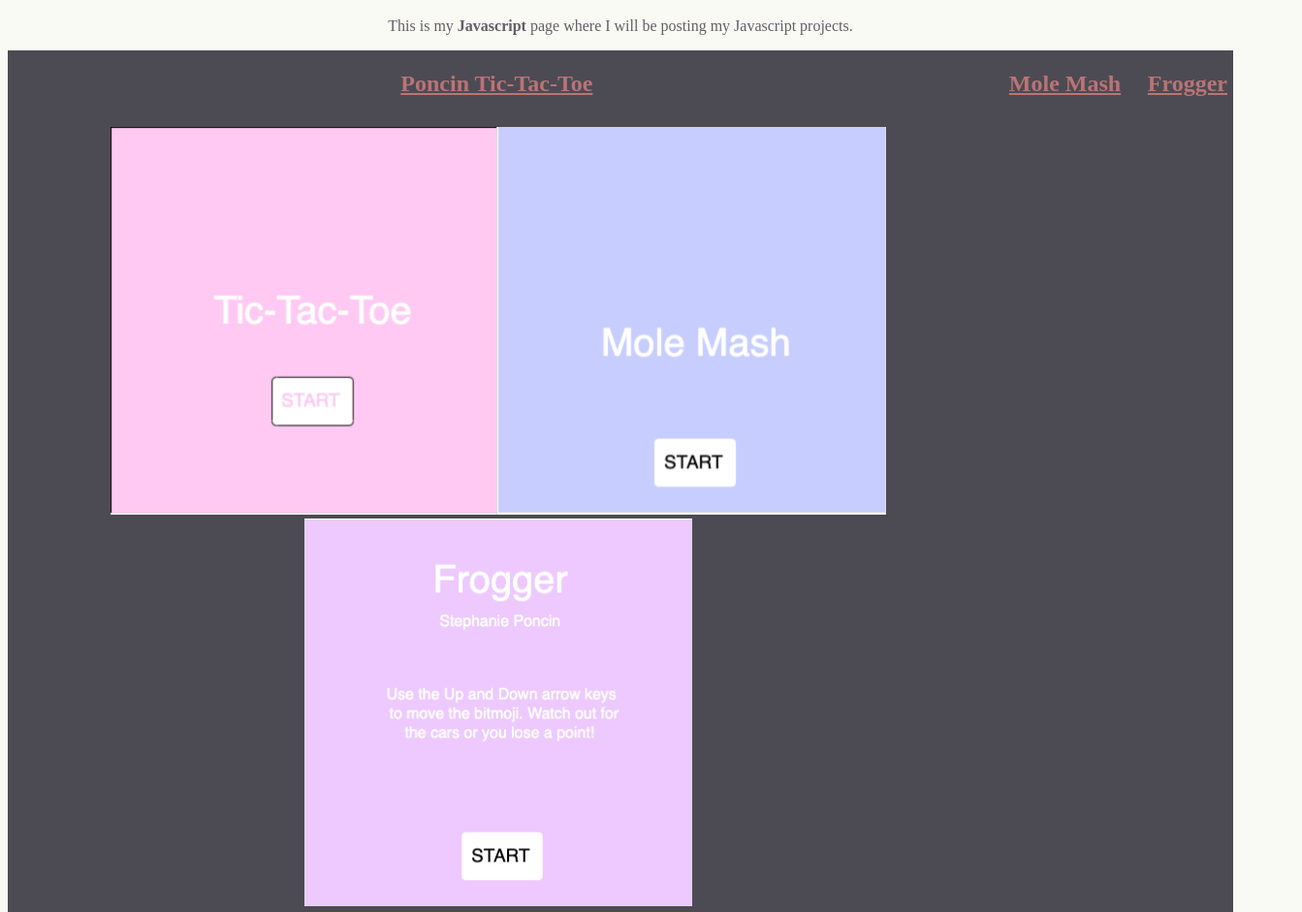
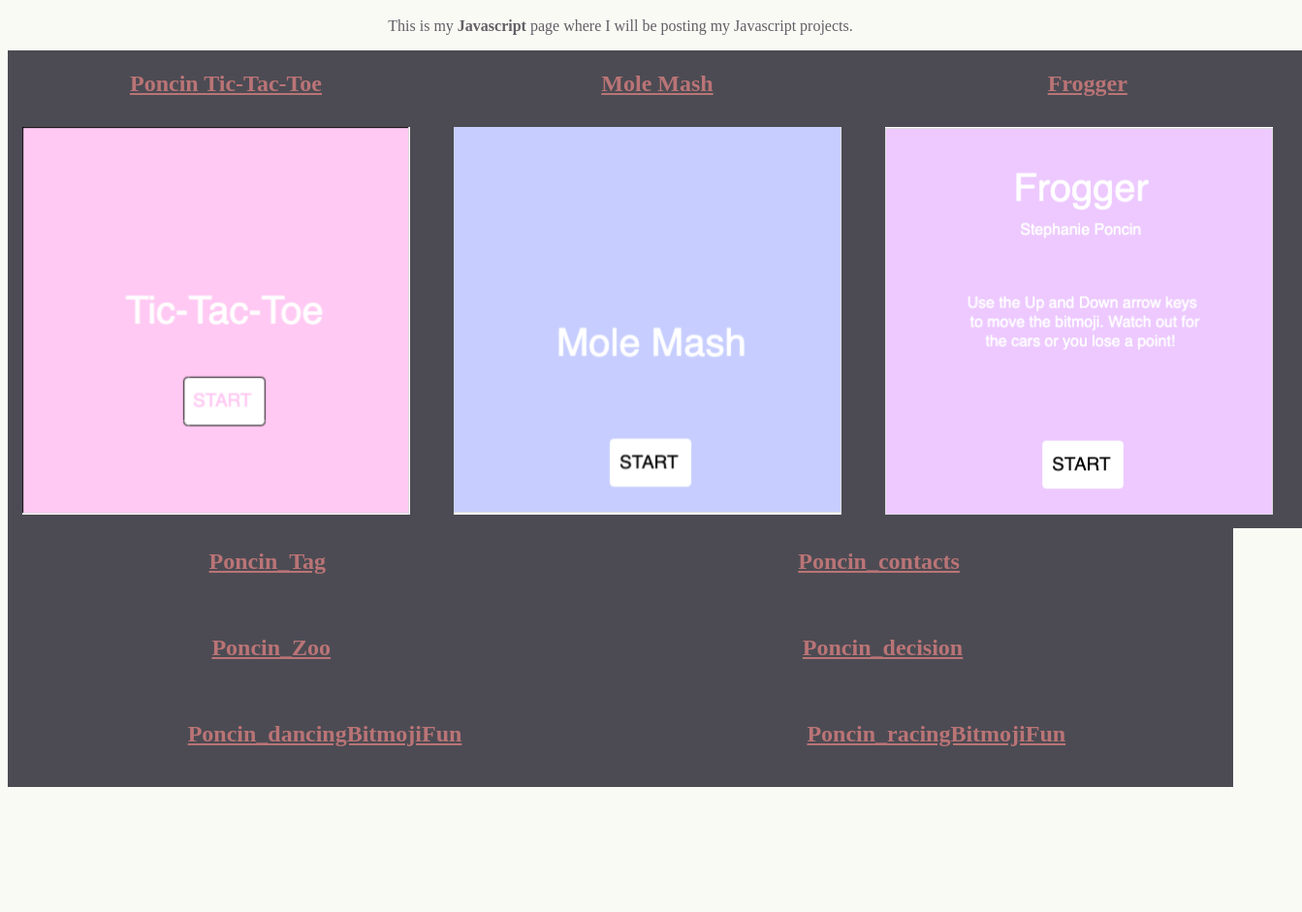
Before and after one commit to sponcin/sponcin.github.io, a plain HTML site: page javascripts.html in a window 1280 px wide. Shown: the part 398-1339 px from the top of the page at 97% size, 1343 px wide, since content can reach past the window. After the commit the page ends 1210 px from the top, so only its background shows below. Drawn offline with Linux system fonts and the light colour scheme; a script that the page names is missing.

Commit message:
Update javascripts.html

```diff
--- a/javascripts.html
+++ b/javascripts.html
@@ -32,9 +32,9 @@
 	  <th><h2><a href="https://www.khanacademy.org/computer-programming/poncin_frogger/5315756221743104">Frogger</a></h2></th>
 		    </tr>
   <tr>
-    <td><a href="https://www.khanacademy.org/computer-programming/poncin-tic-tac-toe/6373356086444032"><img src="TicTacToe.png" style="width:400px;height:400px;></a></td>
-    <td><a href="https://www.khanacademy.org/computer-programming/mole-mash/5570465817903104"><img src="MoleMash.png" style="width:400px;height:400px;></a></td>
-	<td><a href="https://www.khanacademy.org/computer-programming/poncin_frogger/5315756221743104"><img src="Frogger.png" style="width:400px;height:400px;></a></td>
+    <td><a href="https://www.khanacademy.org/computer-programming/poncin-tic-tac-toe/6373356086444032"><img src="TicTacToe.png" style="width:400px;height:400px;padding-right: 20px; padding left: 20px;"></a></td>
+    <td><a href="https://www.khanacademy.org/computer-programming/mole-mash/5570465817903104"><img src="MoleMash.png" style="width:400px;height:400px;padding-right: 20px; padding left: 20px;"></a></td>
+	<td><a href="https://www.khanacademy.org/computer-programming/poncin_frogger/5315756221743104"><img src="Frogger.png" style="width:400px;height:400px;padding-right: 20px; padding left: 20px;"></a></td>
 		    </tr>
 </table>
 	    <table style="width:100%">
```
